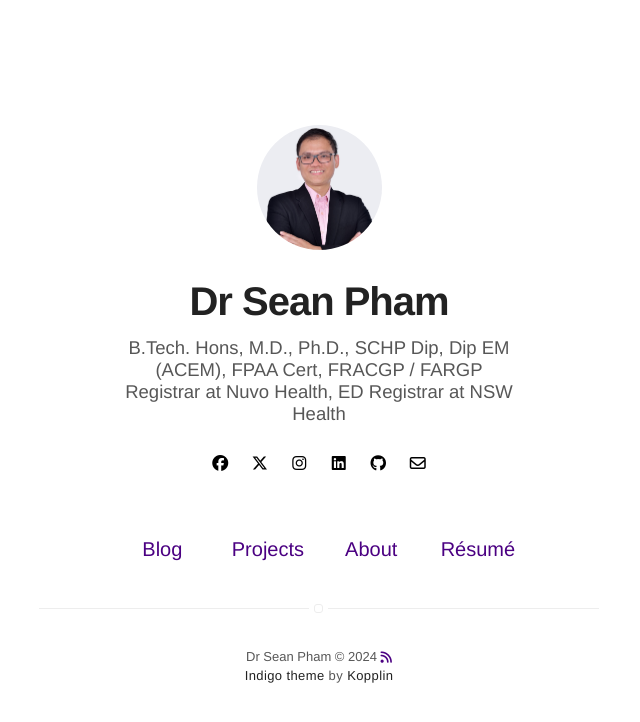
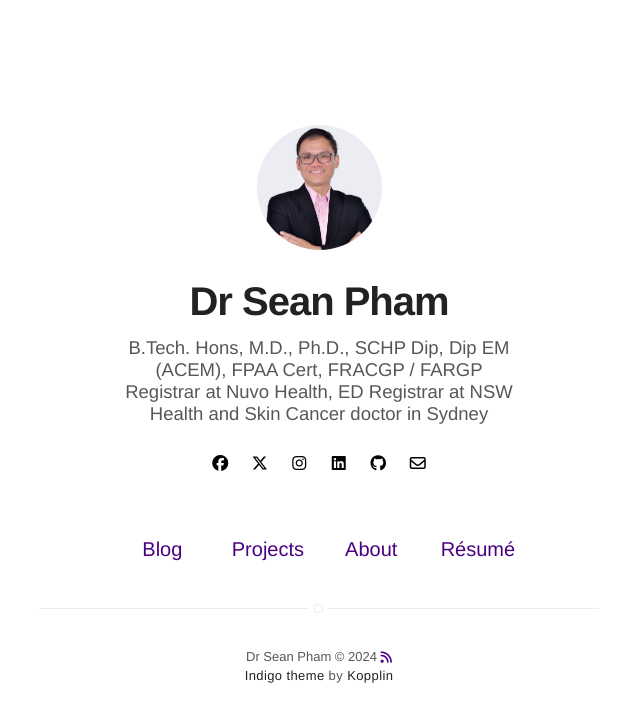
Before and after one commit to drseanpham/drseanpham.github.io, a Jekyll site: the page built from index.html, in a window 1280 px wide. Shown: the top 722 px of the page, without its empty margins (321-961 px from the left). Built offline with Jekyll 4.4.1, drawn with Linux system fonts in a browser that asks for light colours; nearby versions of some CDN libraries; some of the changed lines change nothing that is shown.

Commit message:
Update _config.yml

```diff
--- a/_config.yml
+++ b/_config.yml
@@ -1,6 +1,6 @@
 # main text of home
 title: Dr Sean Pham
-bio: B.Tech. Hons, M.D., Ph.D., SCHP Dip, Dip EM (ACEM), FPAA Cert, FRACGP / FARGP Registrar at Nuvo Health, ED Registrar at NSW Health
+bio: B.Tech. Hons, M.D., Ph.D., SCHP Dip, Dip EM (ACEM), FPAA Cert, FRACGP / FARGP Registrar at Nuvo Health, ED Registrar at NSW Health and Skin Cancer doctor in Sydney
 
 # twitter summary info
 description: Dr Sean Pham
@@ -34,12 +34,12 @@ disqus:
   categories: [blog, project] # only show disqus for posts that have these categories
 
 # if you don't have any of social below, comment the line
-facebook: myfacebook
-twitter: mytwitter
-instagram: myinstagram
-linkedin: mylinkedin
-github: mygithub
-email: myemail@gmail.com
+facebook: seanpham
+twitter: drspham
+instagram: seanpham
+linkedin: sean-p-76460b85
+github: drseanpham/drseanpham.github.io/wiki
+email: noreply@gmail.com
 
 authors:
   Sean Pham:
```
